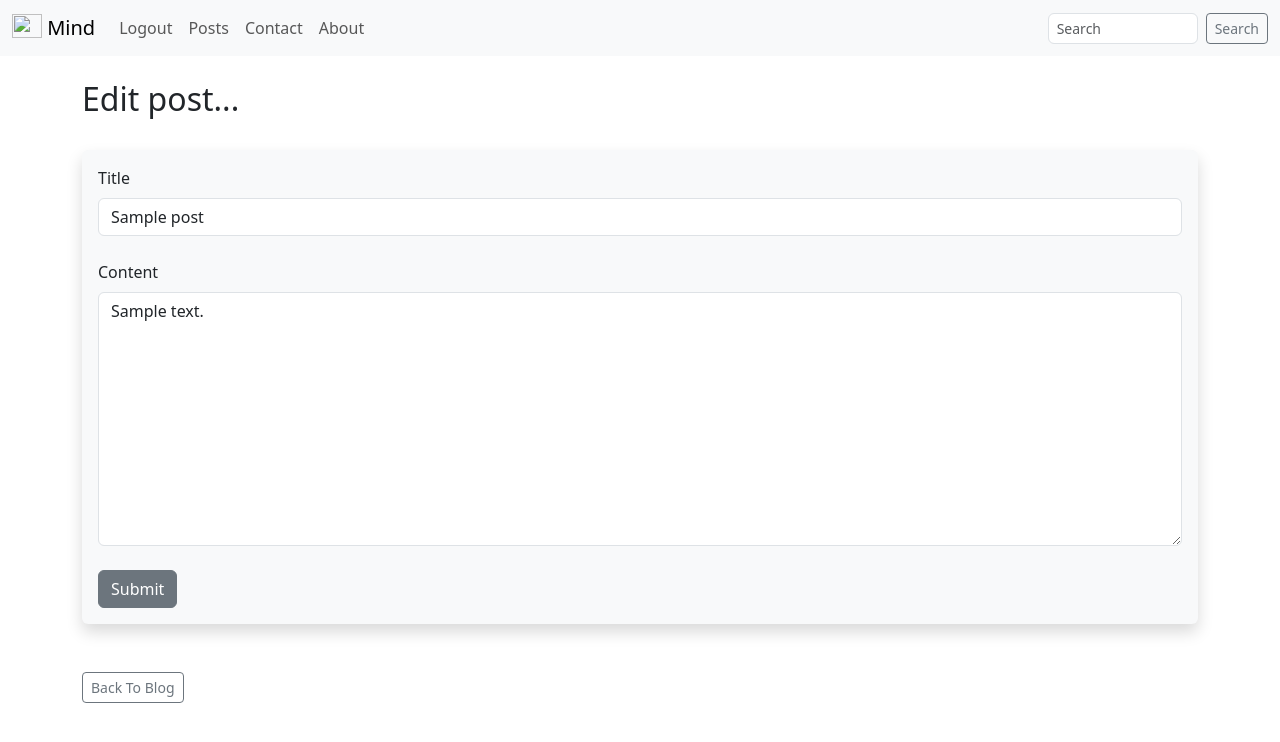
After one commit to Cartha007/pyProjects, a Flask app: page /posts/edit/1 in a window 1280 px wide. The commit adds this page. Shown: the top 742 px of the page. Run offline with Flask 3, Linux system fonts and the light colour scheme; a user stored in the database is signed in; tables that the repository leaves empty hold one stand-in row (values such as "Sample post"); some libraries are stand-ins or nearby versions.

Commit message:
implemented the delete functions and made changes to UI

```diff
--- a/intermediate/flaskApp/blog/forms.py
+++ b/intermediate/flaskApp/blog/forms.py
@@ -21,6 +21,8 @@ class RegisterForm(FlaskForm):
     email_address = StringField(label='Email:', validators=[Email(), DataRequired()])
     password1 = PasswordField(label='Password:', validators=[Length(min=6), DataRequired()])
     password2 = PasswordField(label='Confirm Password:', validators=[EqualTo('password1', message='Passwords must match'), DataRequired()])
+    about_author = TextAreaField(label="About Author")
+    profile_pic = FileField(label="Profile Pic")
     submit = SubmitField(label='Create Account')
 
 class LoginForm(FlaskForm):
--- a/intermediate/flaskApp/blog/models.py
+++ b/intermediate/flaskApp/blog/models.py
@@ -12,7 +12,10 @@ class User(db.Model, UserMixin):
     username = db.Column(db.String(length=30), nullable=False, unique=True)
     email_address = db.Column(db.String(length=50), nullable=False, unique=True)
     password_hash = db.Column(db.String(length=60), nullable=False)
+    about_author = db.Column(db.Text(), nullable=True)
     date_joined = db.Column(db.DateTime, default=datetime.utcnow)
+    profile_pic = db.Column(db.String(), nullable=True)
+    # User can have many posts
     posts = db.relationship('Posts', backref='poster')
 
     @property
--- a/intermediate/flaskApp/blog/routes.py
+++ b/intermediate/flaskApp/blog/routes.py
@@ -5,6 +5,9 @@ from blog.models import User, Posts
 from blog.forms import RegisterForm, LoginForm, PostForm, SearchForm
 from blog import db
 from flask_login import login_user, logout_user, login_required, current_user
+from werkzeug.utils import secure_filename
+import uuid as uuid
+import os
 
 @app.route('/')
 @app.route('/home')
@@ -17,10 +20,70 @@ def base():
     return dict(form=form)
 
 # Dashboard
-@app.route('/dashboard')
+@app.route('/dashboard', methods=['GET', 'POST'])
 @login_required
 def dashboard_page():
+    id = current_user.id
+    form = RegisterForm()
+    user_to_update = User.query.get_or_404(id)
+    if request.method == "POST":
+        user_to_update.username = request.form['username']
+        user_to_update.email_address = request.form['email']
+        user_to_update.about_author = request.form['about_author']
+
+        # Check for profile picture
+        if request.files['profile_pic']:
+            user_to_update.profile_pic = request.files['profile_pic']
+
+            # Grab the image name
+            pic_filename = secure_filename(user_to_update.profile_pic.filename)
+
+            # Set the UUID
+            pic_name = str(uuid.uuid1()) + "_" + pic_filename
+            # Save the image
+            saver = request.files['profile_pic']
+
+            # Saving the image as a string in the db
+            user_to_update.profile_pic = pic_name
+            try:
+                saver.save(os.path.join(app.config['UPLOAD_FOLDER'], pic_name))
+                db.session.commit()
+                flash("User Updated Successfully!",category='success')
+                return render_template('dashboard.html', form=form,
+                                       user_to_update=user_to_update)
+            except:
+                flash("Error! Looks like there was a problem... try again!", category="warning")
+                return render_template('dashboard.html', form=form,
+                                       user_to_update=user_to_update)
+        else:
+            db.session.commit()
+            flash("User Updated Successfully!", category='success')
+            return render_template('dashboard.html', form = form,
+                           user_to_update=user_to_update)
+    else:
+        return render_template('dashboard.html', form = form,
+                        user_to_update=user_to_update, id = id)
     return render_template('dashboard.html')
+
+@app.route('/delete/<int:id>')
+@login_required
+def delete_user(id):
+    if id == current_user.id:
+        user_to_delete = Users.query.get_or_404(id)
+        form = RegisterForm()
+        try:
+            db.session.delete(user_to_delete)
+            db.session.commit()
+            flash("User Deleted Successfully!!")
+
+            our_users = User.query.order_by(User.date_added)
+            return render_template("register.html", form = form, our_users=our_users)
+        except:
+            flash("Whoops! There was a problem deleting user, try again...", category='warning')
+            return render_template("register.html", form = form, our_users=our_users)
+    else:
+        flash("Sorry, you can't delete that user!", category='warning')
+        return redirect(url_for('dashboard'))
 
 @app.route('/posts')
 def posts_page():
@@ -52,6 +115,60 @@ def add_post():
 
     # Redirect to the webpage
     return render_template("add_post.html", form=form)
+
+@app.route('/posts/edit/<int:id>', methods=['GET', 'POST'])
+@login_required
+def edit_post(id):
+    post = Posts.query.get_or_404(id)
+    form = PostForm()
+    if form.validate_on_submit():
+        post.title = form.title.data
+        post.content = form.content.data
+
+        # Update Database
+        db.session.add(post)
+        db.session.commit()
+        flash("Post Has Been Updated!")
+        return redirect(url_for('post_page', id=post.id))
+    if current_user.id == post.poster_id:
+        form.title.data = post.title
+        form.content.data = post.content
+        return render_template('edit_post.html', form=form)
+    else:
+        flash("You aren't authorized to edit this post...")
+        posts = Posts.query.order_by(Posts.date_posted)
+        return render_template('posts.html', posts=posts)
+
+@app.route('/posts/delete/<int:id>')
+@login_required
+def delete_post(id):
+    post_to_delete = Posts.query.get_or_404(id)
+    id = current_user.id
+    if id == post_to_delete.poster.id:
+        try:
+            db.session.delete(post_to_delete)
+            db.session.commit()
+
+            # Return a message
+            flash("Blog Post Was Deleted!", category='success')
+
+            # Grab all the posts from the database
+            posts = Posts.query.order_by(Posts.date_posted)
+            return render_template('posts.html', posts=posts)
+        except:
+            # Return an error message
+            flash("Whoops! There was a problem deleting post, try again...", category='danger')
+
+            # Grab all the posts from the database
+            posts = Posts.query.order_by(Posts.date_posted)
+            return render_template('posts.html', posts=posts)
+    else:
+         # Return a message
+            flash("You aren't authorized to delete that post!", category='warning')
+
+            # Grab all the posts from the database
+            posts = Posts.query.order_by(Posts.date_posted)
+            return render_template('posts.html', posts=posts)
 
 # Registration, Login and logging out
 @app.route('/register', methods=['GET', 'POST'])
--- a/intermediate/flaskApp/blog/static/css/index.css
+++ b/intermediate/flaskApp/blog/static/css/index.css
@@ -14,7 +14,7 @@
     width: 50px;
     height: 50px;
     border-radius: 100%;
-    box-shadow: 10px 10px 5px #aaaaaa;
+    /* box-shadow: 10px 10px 5px #aaaaaa; */
 }
 
 .iconbutton i{
--- a/intermediate/flaskApp/blog/templates/base.html
+++ b/intermediate/flaskApp/blog/templates/base.html
@@ -41,7 +41,7 @@
     {%if request.endpoint not in ['login_page', 'register_page', 'add_post', 'edit_post', 'delete_post']%}
     <a href="{{ url_for('add_post')}}">
     <div class="fab-container" title="Add Post">
-      <div class="btn btn-outline-secondary rounded-circle iconbutton button">
+      <div class="btn btn-outline-secondary rounded-circle iconbutton button shadow">
         <i class="fa-solid fa-plus"></i>
       </div>
     </div></a>
--- /dev/null
+++ b/intermediate/flaskApp/blog/templates/edit_post.html
@@ -0,0 +1,34 @@
+{% extends 'base.html' %}
+
+{% block title %}
+    Mind
+{% endblock %}
+
+{% block content %}
+
+<h2>Edit post...</h2>
+<br>
+<div class="shadow p-3 mb-5 bg-body-tertiary rounded">
+    <form method="POST">
+        {{ form.hidden_tag() }}
+
+        {{ form.title.label(class="form-label") }}
+        {{ form.title(class="form-control") }}
+        <br>
+
+        {{ form.content.label(class="form-label") }}
+        {{ form.content(class="form-control", rows="10") }}
+        <br>
+
+        {{ form.submit(class="btn btn-secondary") }}
+
+    </form>
+    {{ ckeditor.load() }}
+    {{ ckeditor.config(name='content') }}
+
+</div>
+
+<a href="{{ url_for('posts_page') }}" class="btn btn-outline-secondary btn-sm">Back To Blog</a>
+
+
+{% endblock %}
--- a/intermediate/flaskApp/blog/templates/posts.html
+++ b/intermediate/flaskApp/blog/templates/posts.html
@@ -17,13 +17,13 @@
                     <p class="card-text">{{ post.content|safe }}</p>
                     <a href="{{ url_for('post_page', id=post.id) }}" class="btn btn-primary btn-sm">View Post</a>
                     {% if post.poster_id == current_user.id %}
-                    <a href="#" class="btn btn-secondary btn-sm">Edit Post</a>
-                    <a href="#" class="btn btn-danger btn-sm">Delete Post</a>
+                    <a href="{{ url_for('edit_post', id=post.id) }}" class="btn btn-secondary btn-sm">Edit Post</a>
+                    <a href="{{ url_for('delete_post', id=post.id)}}" class="btn btn-danger btn-sm">Delete Post</a>
                     {% endif %}
                 </div>
             </div>
             {% endfor %}
         </div>
     </div>
-</div>
+</div><br>
 {% endblock %}
```
Also changed, not shown: intermediate/flaskApp/blog/templates/dashboard.html (+105 -1 lines), intermediate/flaskApp/blog/templates/post.html (+13 -5 lines), intermediate/flaskApp/blog/static/images/d1cc5c03-5f2f-11ee-9cce-c0e4348b8bcf_Rick.jpg (added).
